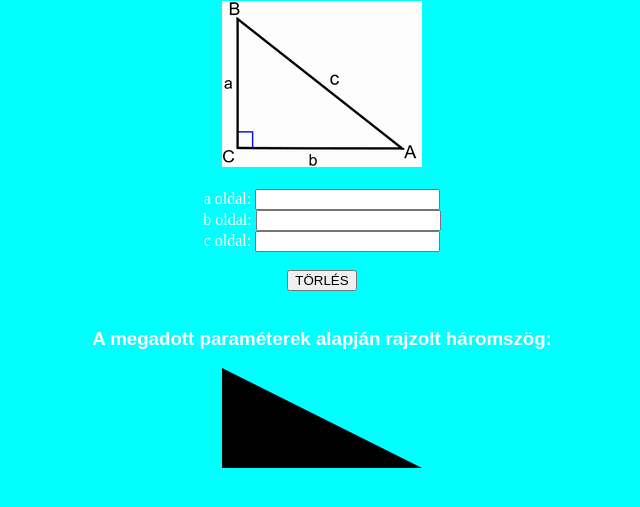
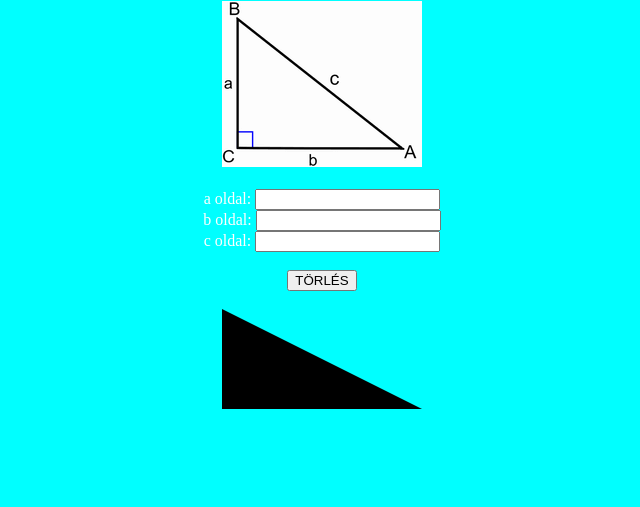
Before and after one commit to milanmn/-ikt_hazi_2023_03_19, a plain HTML site: page index.html in a window 1280 px wide. Shown: the part 79-586 px from the top of the page, without its empty margins (318-958 px from the left). Drawn offline with Linux system fonts and the light colour scheme.

Commit message:
Update index.html

```diff
--- a/index.html
+++ b/index.html
@@ -41,7 +41,6 @@
         </fieldset>
     </form>
     <br>
-    <h3 class="betu">A megadott paraméterek alapján rajzolt háromszög:</h3>
     <div id="haromszog"></div>
     <script>
         function szamol() {
```
